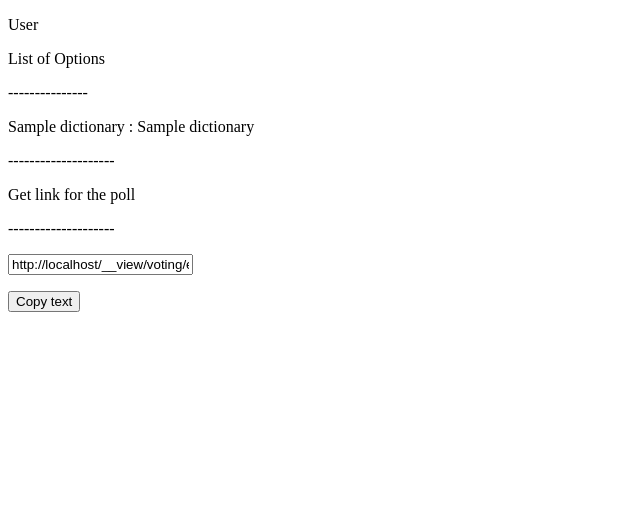
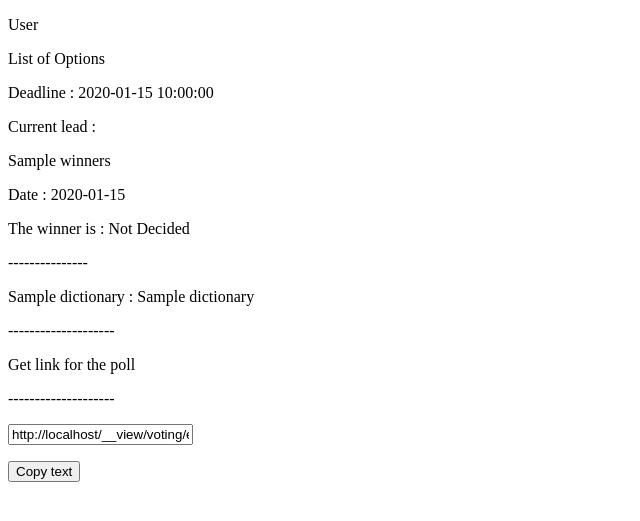
Before and after one commit to CloudofKarthik/AnonymousVotingSystem, a Flask app: template voting/templates/poll_details.html in a window 1280 px wide. Shown: the top 521 px of the page, without its empty margins (0-640 px from the left). Run offline with Flask 2, Linux system fonts and the light colour scheme; the template is opened without the code that fills it: most values are stand-ins (such as "Sample title", 1, 10 or a date in 2020); some libraries are stand-ins or nearby versions.

Commit message:
Added code to compare the deadline with current date and decide whetheror not to let the person vote. Added code to edclare the winner of the Poll

```diff
--- a/voting/__init__.py
+++ b/voting/__init__.py
@@ -2,6 +2,7 @@ from flask import Flask, render_template
 from flask import Blueprint
 from flask import request, redirect, url_for
 import datetime
+from datetime import date
 
 def create_app():
   app = Flask("voting")
@@ -128,14 +129,71 @@ def create_app():
     conn = db.get_db()
     cursor = conn.cursor()
     if request.method == "GET":
-      cursor.execute("select poll_name from polls where id = %s", (pid,))
+      cursor.execute("select poll_name, deadline from polls where id = %s", (pid,))
       row = cursor.fetchone()
       pollname=row[0]
+      deadline=row[1]
+      curdate = date.today()
+      pollname1 = pollname
+      pollname = pollname.replace(' ','_')
+      pollname = pollname+str(pid)
+      pollname = 'table_'+pollname
+      pollname2 = pollname.lower()
+
+      cursor.execute("select column_name from information_schema.columns where table_name = %s",(pollname2,))
+      rows = cursor.fetchall()
+      row_list = []
+
+      for r in rows:
+        row_list.append(r[0])
+      row_list = row_list[1:len(row_list)]
+      l = len(row_list)
+      for i in range(l):
+        row_list[i] = row_list[i][2:len(row_list[i])]
+      cursor.execute("select * from {table_name}".format(table_name=pollname))
+
+      row1 = cursor.fetchone()
+      row1 = list(row1[1:len(row1)])
+
+      dict1 = dict(zip(row_list, row1))
+      max = 0
+      list1 = []
+      for k in range(len(row1)):
+        if row1[k] >= max:
+          max = row1[k]
+
+      for k in range(len(row1)):
+        if row1[k] == max:
+          list1.append(k)
+
+      winners = ""
+      winners = winners + row_list[list1[0]]
+      for i in range(1, len(list1)):
+        winners = winners +", "+str(row_list[list1[i]])
+
+
+
+
+
+      return render_template('poll_details.html', ID=ID, pid=pid, rows=row_list,deadline=deadline,curdate=curdate, pollname=pollname1, row = row1, dictionary = dict1, winners = winners)
+
+
+  @app.route("/polls/edit_poll/<pid>", methods=['GET','POST'])
+  def edit_poll(pid):
+    conn = db.get_db()
+    cursor = conn.cursor()
+    if request.method == "GET":
+      cursor.execute("select poll_name, deadline from polls where id = %s", (pid,))
+      row = cursor.fetchone()
+      pollname = row[0]
+      curdate = date.today()
+      deadline = row[1]
       pollname1 = pollname
       pollname = pollname.replace(" ","_")
       pollname = pollname+str(pid)
       pollname = "table_"+pollname
-      cursor.execute("select column_name from information_schema.columns where table_name = %s",(pollname,))
+      pollname2 = pollname.lower()
+      cursor.execute("select column_name from information_schema.columns where table_name = %s",(pollname2,))
       rows = cursor.fetchall()
       row_list = []
       for r in rows:
@@ -147,39 +205,10 @@ def create_app():
       cursor.execute("select * from {table_name}".format(table_name=pollname))
       row1 = cursor.fetchone()
       row1 = list(row1[1:len(row1)])
-      dict1 = dict(zip(row_list, row1))
-
-      return render_template('poll_details.html', ID=ID, pid=pid, rows=row_list, pollname=pollname1, row = row1, dictionary = dict1)
-
-
-  @app.route("/polls/edit_poll/<pid>", methods=['GET','POST'])
-  def edit_poll(pid):
-    conn = db.get_db()
-    cursor = conn.cursor()
-    if request.method == "GET":
-      cursor.execute("select poll_name from polls where id = %s", (pid,))
-      row = cursor.fetchone()
-      pollname=row[0]
-      pollname1 = pollname
-      pollname = pollname.replace(" ","_")
-      pollname = pollname+str(pid)
-      pollname = "table_"+pollname
-      cursor.execute("select column_name from information_schema.columns where table_name = %s",(pollname,))
-      rows = cursor.fetchall()
-      row_list = []
-      for r in rows:
-        row_list.append(r[0])
-      row_list = row_list[1:len(row_list)]
-      l = len(row_list)
-      for i in range(l):
-        row_list[i] = row_list[i][2:len(row_list[i])]
-      cursor.execute("select * from {table_name}".format(table_name=pollname))
-      row1 = cursor.fetchone()
-      row1 = list(row1[1:len(row1)])
-      return render_template('edit_poll.html', row1=row_list, pollname=pollname1, pid=pid)
+      return render_template('edit_poll.html', row1=row_list, pollname=pollname1, pid=pid, deadline=str(deadline), curdate=str(curdate))
 
     elif request.method == "POST":
-      print("Hi")
+
       option = request.form.get("Options")
       option = "c_"+option
       query1 = "select poll_name from polls where id={pid}".format(pid=pid)
@@ -189,7 +218,7 @@ def create_app():
       table_name = table_name.replace(" ","_")
       table_name = "table_"+table_name+str(pid)
       query2 = "update {table_name} set {option}={option}+1".format(table_name=table_name, option=option)
-      print(query2)
+
       cursor.execute(query2)
       conn.commit()
       return redirect('/')
--- a/voting/templates/poll_details.html
+++ b/voting/templates/poll_details.html
@@ -1,10 +1,7 @@
 <!DOCTYPE html>
 <html>
 <body>
-<script>
-document.getElementById("demo").innerHTML =
-"The full URL of this page is:";
-</script>
+
 <div class="poll details">
 </div>
 
@@ -16,6 +13,37 @@ document.getElementById("demo").innerHTML =
 </p>
 <p>
 List of Options
+</p>
+<p>
+<label> Deadline : </label>
+<label id="deadline">{{deadline}}</label>
+<p>
+<p>
+<p>
+<label>Current lead : </label>
+</p>
+<label id="winners">{{winners}}</label>
+</p>
+</p>
+<label>Date :</label>
+<label id="curdate">{{curdate}}</label>
+<p>
+</p>
+The winner is :
+<label id="winner"></label>
+<script>
+let de = document.getElementById('deadline').textContent;
+let cu = document.getElementById('curdate').textContent;
+let winner = document.getElementById('winners').textContent;
+if(de<cu)
+{
+document.getElementById("winner").innerText = winner;
+}
+else
+{
+document.getElementById("winner").innerText = "Not Decided";
+}
+</script>
 </p>
 <p>
 ---------------
@@ -55,8 +83,7 @@ d=d+b[i] + "/"
 }
 d = d + "edit_poll"
 d = d + "/" + "{{pid}}"
-document.getElementById("txt").value =
-d;
+document.getElementById("txt").value = d;
 </script>
 
 <script>
@@ -72,7 +99,10 @@ function myFunction() {
 }
 </script>
 
+
+
 <button onclick="myFunction()">Copy text</button>
+
 
 
 
```
Also changed, not shown: voting/templates/edit_poll.html (+34 -4 lines).
